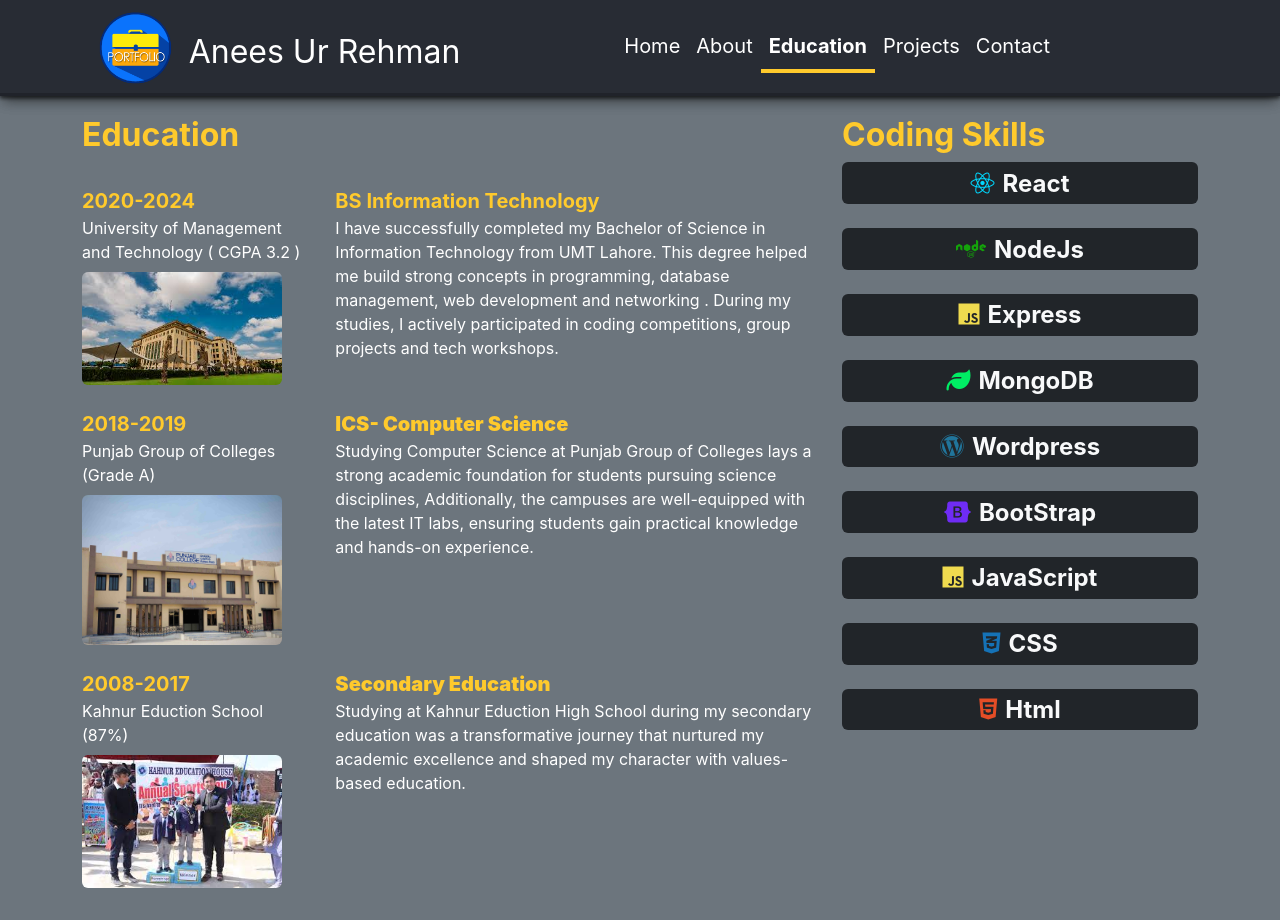
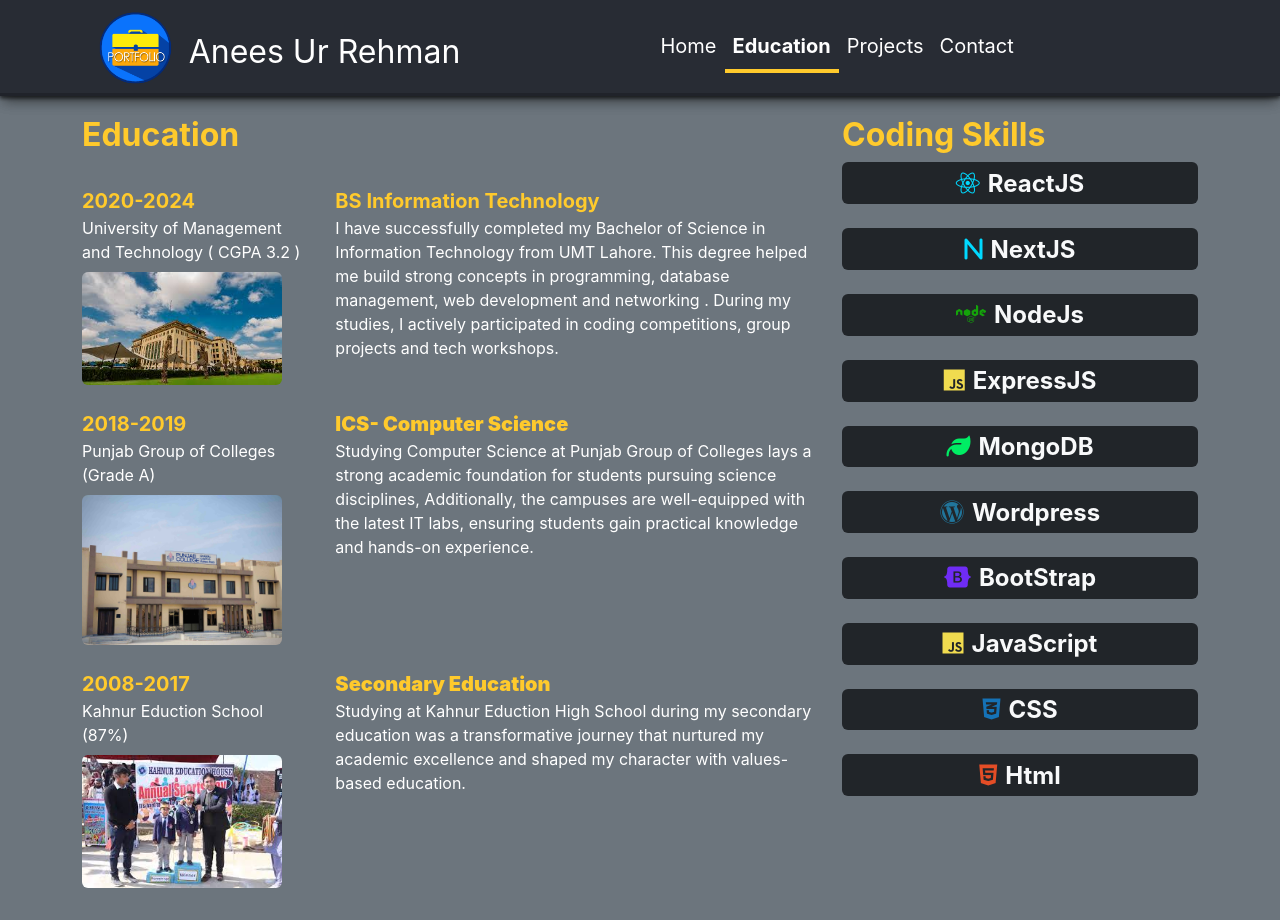
Before and after one commit to aneesrehman89/Portfolio_website, a React (Create React App) app: page /Education in a window 1280 px wide. Built offline with nearby package versions, Linux system fonts and the light colour scheme.

Commit message:
updating home.js

```diff
--- a/src/App.js
+++ b/src/App.js
@@ -14,7 +14,7 @@ function App() {
       <Navbar />
       <Routes>
         <Route path="/" element={<Home />} />
-        <Route path="/About" element={<About />} />
+        {/* <Route path="/About" element={<About />} /> */}
         <Route path="/Education" element={<Education />} />
         <Route path="/Projects" element={<Projects />} />
         <Route path="/Contact" element={<Contact />} />
--- a/src/myComponets/Education.js
+++ b/src/myComponets/Education.js
@@ -16,8 +16,9 @@ export default function MyResume() {
     setHoveredSkill(null);
   };
 
-  const reactPercentage = 65;
-  const nodePercentage = 60;
+  const reactPercentage = 80;
+  const nextPercentage = 85;
+  const nodePercentage = 75;
   const expressPercentage = 70;
   const mongodbPercentage = 75;
   const bootstrapPercentage = 80;
@@ -28,10 +29,16 @@ export default function MyResume() {
 
   const skills = [
     {
-      name: 'React',
+      name: 'ReactJS',
       icon: 'fa-brands fa-react',
       color: '#00D9FF',
       percentage: reactPercentage,
+    },
+    {
+      name: 'NextJS',
+      icon: 'fa-solid fa-n',
+      color: '#00D9FF',
+      percentage: nextPercentage,
     },
     {
       name: 'NodeJs',
@@ -40,7 +47,7 @@ export default function MyResume() {
       percentage: nodePercentage,
     },
     {
-      name: 'Express',
+      name: 'ExpressJS',
       icon: 'fa-brands fa-js',
       color: '#F0DB4F',
       percentage: expressPercentage,
--- a/src/myComponets/Home.js
+++ b/src/myComponets/Home.js
@@ -35,8 +35,8 @@ export default function Intro() {
                 </p>
                 <span className='text-warning'>{currentText}</span>
               </h2>
-              <p className='lead textColor'>
-              I have six months of experience at Kodex Tech Software House as a Front-End Developer and at Digital Insides Software House as a MERN Stack Developer Intern. In addition to my technical skills, I’ve successfully completed multiple freelance projects.
+              <p className='lead textColor'style={{maxWidth:"580px"}}>
+              I have gain good skills in creating responsive web sites with a perfect blend of stunning graphics, smooth animations, and user-friendly interfaces. Along with this, I have six months of experience at Kodex Tech Software House as a Front-End Developer and at Digital Insides Software House as a MERN Stack Developer Intern. In addition to my technical skills, I’ve successfully completed multiple freelance projects.
               </p>
               <div className='ref'>
                 <button
--- a/src/myComponets/Navbar.js
+++ b/src/myComponets/Navbar.js
@@ -55,7 +55,7 @@ export default function Navbar() {
                   Home
                 </NavLink>
               </li>
-              <li className='nav-item'>
+              {/* <li className='nav-item'>
                 <NavLink
                   className='nav-link fs-5 textColor'
                   aria-current='page'
@@ -64,7 +64,7 @@ export default function Navbar() {
                 >
                   About
                 </NavLink>
-              </li>
+              </li> */}
               <li className='nav-item'>
                 <NavLink
                   className='nav-link fs-5 textColor'
```
